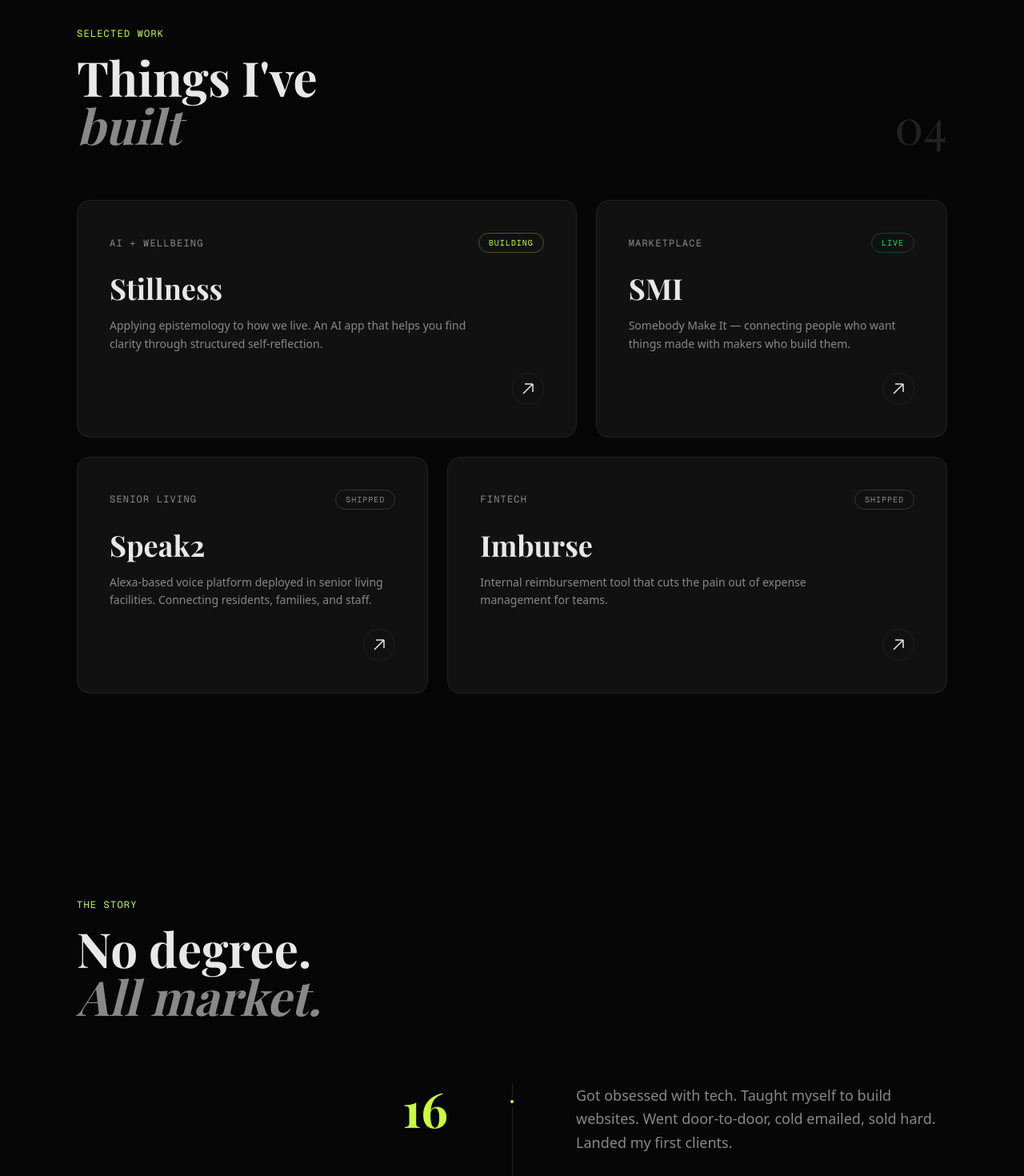
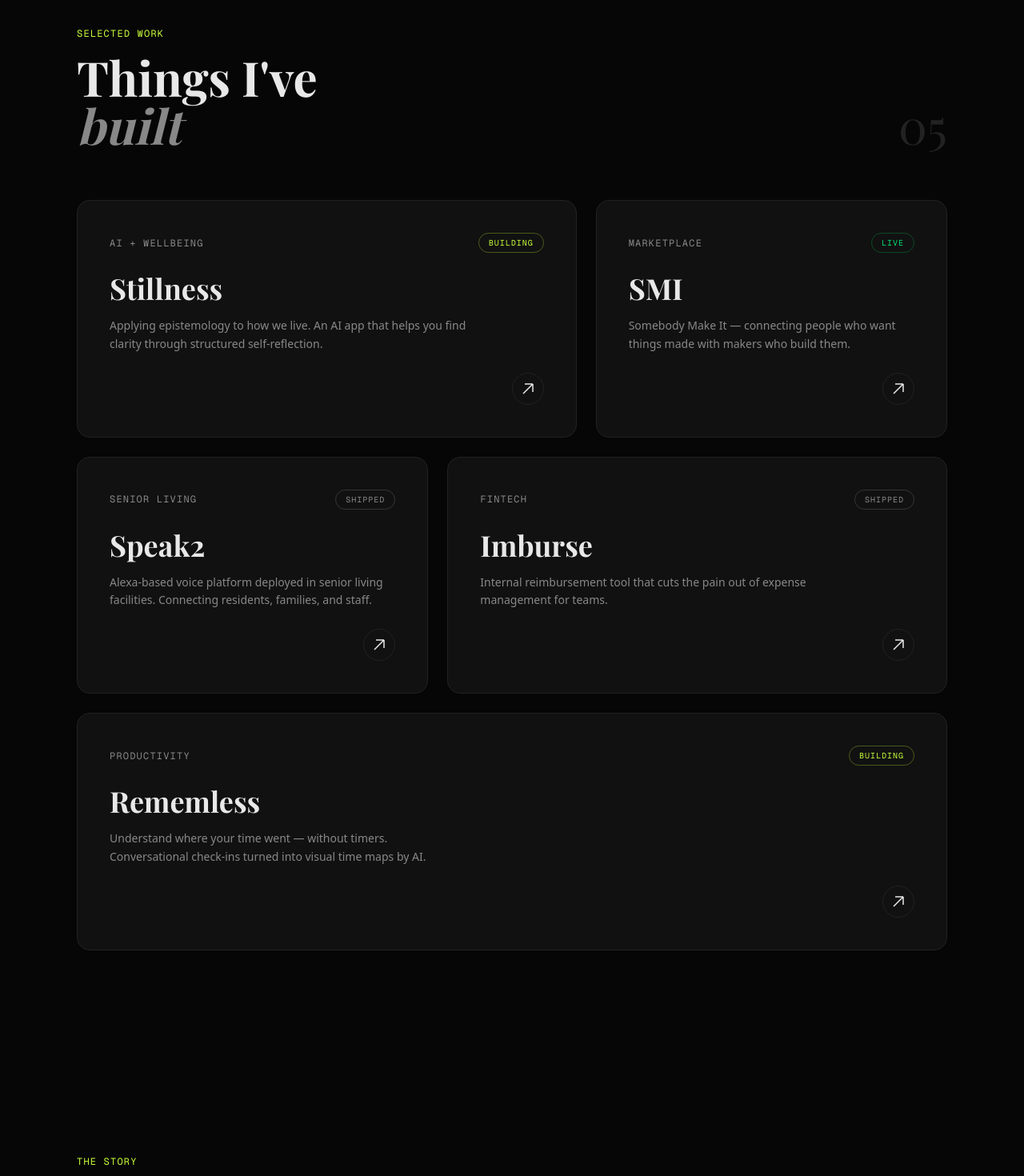
Before and after one commit to sharikhBat/sharikh-site, a Next.js app: page / in a window 1280 px wide. Shown: the part 980-2450 px from the top of the page at 80% size. Built offline with nearby package versions, Linux system fonts and the light colour scheme.

Commit message:
Add Rememless project

```diff
--- a/src/components/Work.tsx
+++ b/src/components/Work.tsx
@@ -54,6 +54,16 @@
     link: "https://app.imbur.se/",
     colSpan: "md:col-span-7",
     accent: "#a855f7",
+  },
+  {
+    title: "Rememless",
+    tag: "Productivity",
+    description:
+      "Understand where your time went — without timers. Conversational check-ins turned into visual time maps by AI.",
+    status: "building",
+    link: "https://www.rememless.com/",
+    colSpan: "md:col-span-12",
+    accent: "#38bdf8",
   },
 ];
 
@@ -149,7 +159,7 @@
             </h2>
           </div>
           <span className="hidden md:block text-6xl font-serif text-border">
-            04
+            05
           </span>
         </div>
       </AnimatedSection>
```
